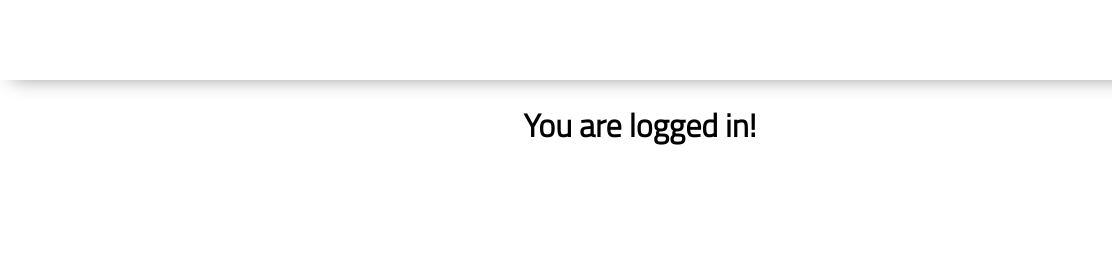
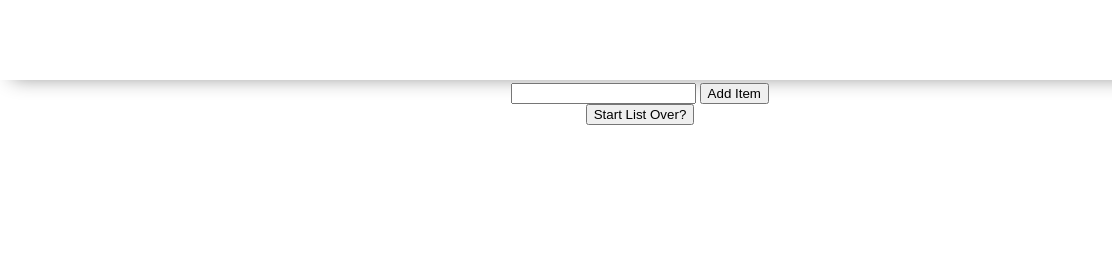
Before and after one commit to Kevin-Roney/shopping-list-supabase, a plain HTML site: page shopping-list/index.html in a window 1280 px wide. Shown: the top 280 px of the page, 0-1112 px from the left. Drawn offline with nearby package versions, Linux system fonts and the light colour scheme.

Commit message:
added html elements, ready to finish shopping-list.js

```diff
--- a/shopping-list/index.html
+++ b/shopping-list/index.html
@@ -10,7 +10,7 @@
     <link rel="stylesheet" href="../styles/reset.css">
     <link rel="stylesheet" href="../styles/style.css">
     <link rel="stylesheet" href="../styles/home.css">
-    <title>Document</title>
+    <title>Shopping List</title>
 </head>
 
 <body>
@@ -20,8 +20,13 @@
         </div>
     </header>
     <button id="logout">Logout</button>
-    <main>
-        <h1>You are logged in!</h1>
+    <main class="items-main">
+        <form action="item-form">
+            <input name="item">
+            <button>Add Item</button>
+        </form>
+        <button class="delete-button">Start List Over?</button>
+        <div class="items"></div>
     </main>
     <footer>
         <div class="copy gutter-right">&copy; 2021 Alchemy Code Lab</div>
```
